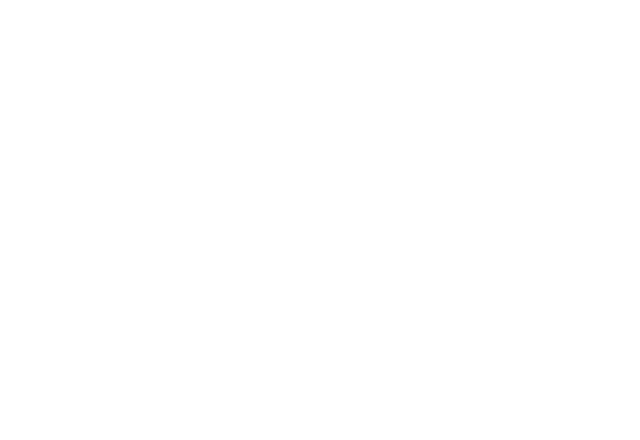
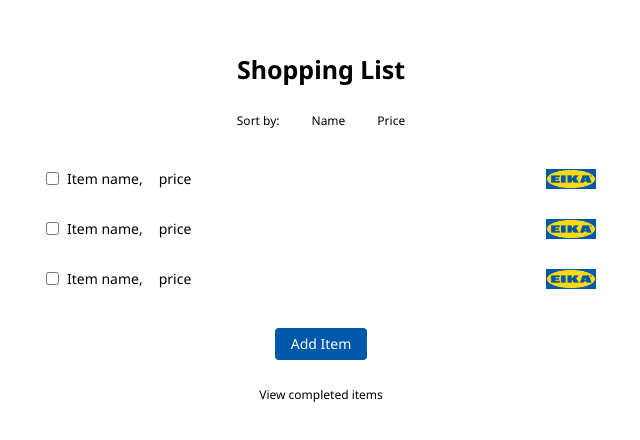
Before and after one commit to stu1612/eika, a React (Create React App) app: page /tasks in a window 1280 px wide. Before the commit this address had no page. Shown: the part 172-612 px from the top of the page, without its empty margins (319-959 px from the left). Built offline with nearby package versions, Linux system fonts and the light colour scheme.

Commit message:
styled components added to app Button re-formatted to StyledButton

```diff
--- a/package.json
+++ b/package.json
@@ -11,6 +11,7 @@
     "react-dom": "^17.0.2",
     "react-router-dom": "6",
     "react-scripts": "5.0.0",
+    "styled-components": "^5.3.3",
     "web-vitals": "^2.1.0"
   },
   "scripts": {
--- a/src/components/Button.jsx
+++ b/src/components/Button.jsx
@@ -1,9 +1,21 @@
 import React from "react";
+import styled from "styled-components";
 
 export const Button = ({ title, onClick }) => {
-  return (
-    <button className="button" onClick={onClick}>
-      {title || "Add Item"}
-    </button>
-  );
+  return <StyledButton onClick={onClick}>{title || "Add Item"}</StyledButton>;
 };
+
+const StyledButton = styled.button`
+  background-color: var(--brand-blue);
+  color: var(--white);
+  padding: 0.5rem 1rem;
+  border-radius: var(--radius);
+  cursor: pointer;
+  text-transform: capitalize;
+  text-align: center;
+  word-spacing: normal;
+  font-weight: 100;
+  font-size: var(--font-text);
+  display: inline-block;
+  transition: all 0.3s ease-in-out;
+`;
--- a/src/components/Navigation.jsx
+++ b/src/components/Navigation.jsx
@@ -7,9 +7,9 @@ import { Modal } from "./Modal";
 export const Navigation = () => {
   return (
     <Routes>
-      {/* <Route path="/" element={<Home />} /> */}
-      <Route path="/" element={<Modal />} />
-      {/* <Route path="tasks" element={<Tasks />} /> */}
+      <Route path="/" element={<Home />} />
+      <Route path="/modal" element={<Modal />} />
+      <Route path="tasks" element={<Tasks />} />
     </Routes>
   );
 };
--- a/src/pages/Home.jsx
+++ b/src/pages/Home.jsx
@@ -7,7 +7,7 @@ export const Home = () => {
   const [modal, setModal] = useState(false);
 
   const openModal = () => {
-    console.log("hello");
+    console.log("hi");
   };
   return (
     <section className="grid-container" id="home">
```
Also changed, not shown: 1 other file (tests, documents, lock files or other folders).
